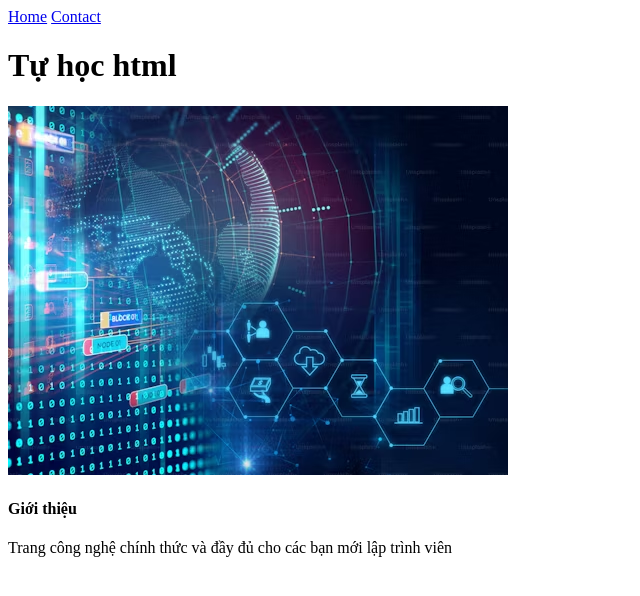
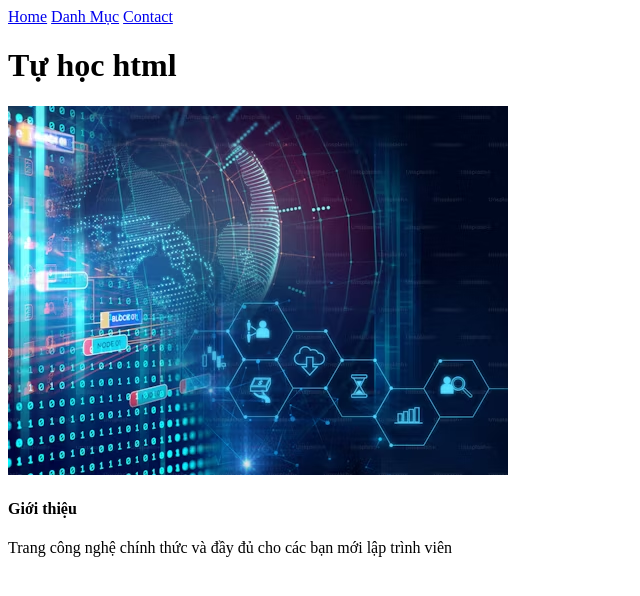
Before and after one commit to levanluan111/Html-css, a plain HTML site: page Baitap/index.html in a window 1280 px wide. Shown: the whole page, without its empty margins (0-640 px from the left). Drawn offline with Linux system fonts and the light colour scheme.

Commit message:
sửa lần 2

```diff
--- a/Baitap/index.html
+++ b/Baitap/index.html
@@ -7,7 +7,9 @@
   </head>
   <body>
     <a href="index.html">Home</a>
+    <a href="danhmuc.html">Danh Mục</a>
     <a href="contact.html">Contact</a>
+
     <h1>
       <h1>Tự học html</h1>
     </h1>
```
Also changed, not shown: Baitap/danhmuc.html (added).
